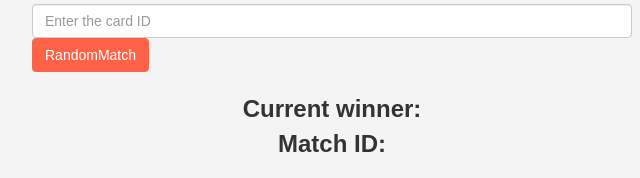
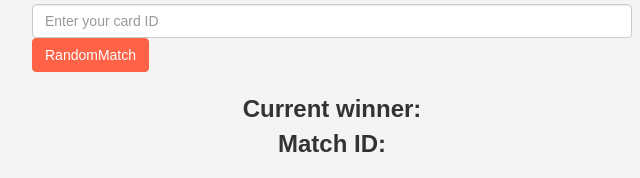
Before and after one commit to jaewan01/web3_RRR, a website: page ballot-app/src/index.html in a window 1280 px wide. Shown: the part 684-862 px from the top of the page, 308-948 px from the left. Drawn offline with nearby package versions, Linux system fonts and the light colour scheme.

Commit message:
change css

```diff
--- a/ballot-app/src/index.html
+++ b/ballot-app/src/index.html
@@ -106,7 +106,7 @@
   </div>
   <div class="form-group">
     <label for="enter_matchid"><b>CardID : </b></label>
-    <input type="text" class="form-control" id="enter_matchid" placeholder="Enter the card ID">
+    <input type="text" class="form-control" id="enter_matchid" placeholder="Enter your card ID">
     <button class="btn btn-info mt-3" type="button" id="random-match">RandomMatch</button>
   </div>
 
```
